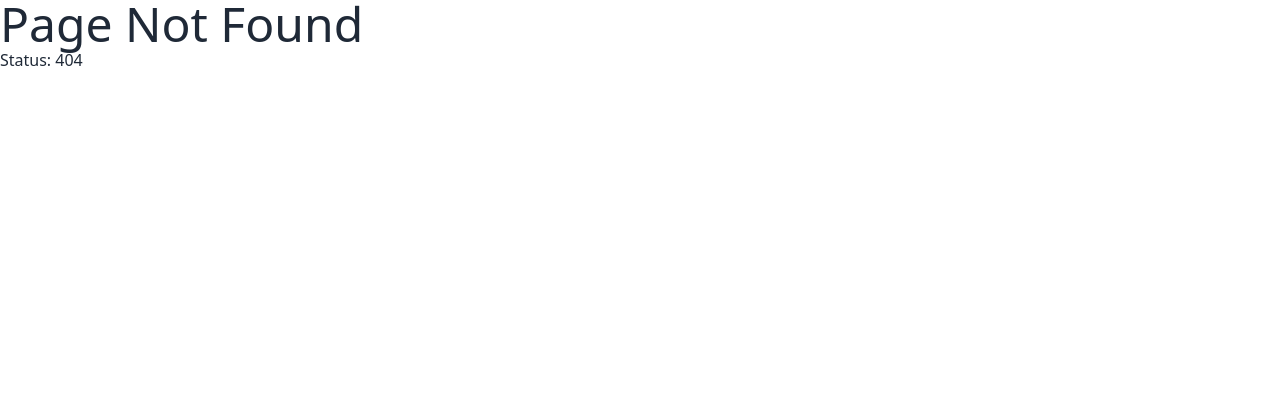
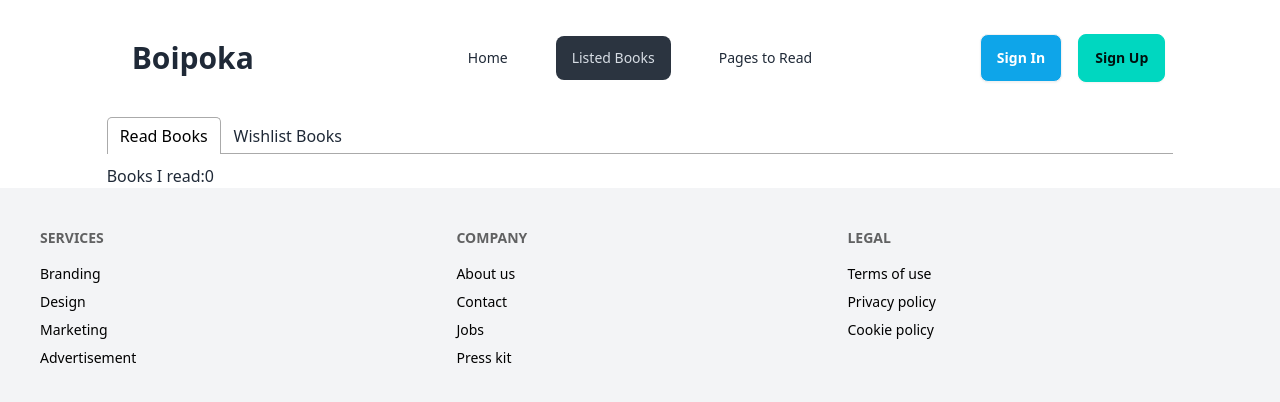
Before and after one commit to marinaakter/boi-poka-project, a React (Vite) app: page /listedBooks in a window 1280 px wide. Before the commit this address had no page. Shown: the top 402 px of the page. Built offline with nearby package versions, Linux system fonts and the light colour scheme.

Commit message:
feat: implement ListedBooks component with tabs for Read and Wishlist books

```diff
--- a/package.json
+++ b/package.json
@@ -16,6 +16,7 @@
     "react-dom": "^18.3.1",
     "react-icons": "^5.3.0",
     "react-router-dom": "^6.28.0",
+    "react-tabs": "^6.0.2",
     "sort-by": "^1.2.0"
   },
   "devDependencies": {
--- a/src/components/BookDetail/BookDetail.jsx
+++ b/src/components/BookDetail/BookDetail.jsx
@@ -27,7 +27,6 @@ const BookDetail = () => {
     2. where to store: => database
     3. array, list, collection:
     4. check if the book is already readlist or not. If not then add to the book to the list. if yes, do not add the book
-
     */
     addToStoredReadList(id)
 
--- /dev/null
+++ b/src/components/ListedBooks/ListedBooks.jsx
@@ -0,0 +1,41 @@
+import { useEffect, useState } from "react";
+import { useLoaderData } from "react-router-dom";
+import { Tab, Tabs, TabList, TabPanel } from "react-tabs";
+import "react-tabs/style/react-tabs.css";
+import { getStoredReadList } from "../../utility/addToDo";
+import Book from "../Book/Book";
+const ListedBooks = () => {
+  const [readList, setReadList] = useState([]);
+  const allBooks = useLoaderData();
+  useEffect(() => {
+    const storedReadList = getStoredReadList();
+    const storedReadListInt = storedReadList.map((id) => parseInt(id));
+    const readBookList = allBooks.filter((book) =>
+      storedReadListInt.includes(book.bookId)
+    );
+
+    setReadList(readBookList);
+  }, []);
+  return (
+    <div>
+      <Tabs>
+        <TabList>
+          <Tab>Read Books</Tab>
+          <Tab>Wishlist Books</Tab>
+        </TabList>
+
+        <TabPanel>
+          <h2>Books I read:{readList.length} </h2>
+          {readList.map((book) => (
+            <Book key={book.bookId} book={book}></Book>
+          ))}
+        </TabPanel>
+        <TabPanel>
+          <h2>My WishList</h2>
+        </TabPanel>
+      </Tabs>
+    </div>
+  );
+};
+
+export default ListedBooks;
--- a/src/components/Navbar/Navbar.jsx
+++ b/src/components/Navbar/Navbar.jsx
@@ -10,7 +10,7 @@ const Navbar = () => {
           </NavLink>
         </li>
         <li>
-          <NavLink className="py-3" to="/">
+          <NavLink className="py-3" to="/listedBooks">
             Listed Books
           </NavLink>
         </li>
--- a/src/main.jsx
+++ b/src/main.jsx
@@ -10,6 +10,7 @@ import ErrorPage from './components/ErrorPage/ErrorPage';
 import Home from './components/Home.jsx/Home';
 import Dashboard from './components/Dashboard/Dashboard';
 import BookDetail from './components/BookDetail/BookDetail';
+import ListedBooks from './components/ListedBooks/ListedBooks';
 
 const router = createBrowserRouter([
   {
@@ -27,6 +28,11 @@ const router = createBrowserRouter([
         loader: ()=>fetch('./booksData.json')
       },
       {
+        path: 'listedBooks',
+        element: <ListedBooks></ListedBooks>,
+        loader: () => fetch('./booksData.json')
+      },
+      {
         path: 'dashboard',
         element: <Dashboard></Dashboard>
       }
--- a/src/utility/addToDo.js
+++ b/src/utility/addToDo.js
@@ -43,4 +43,4 @@ const addToStoredWishList = (id) => {
     }
 }
 
-export {addToStoredReadList, addToStoredWishList}
+export {getStoredReadList, addToStoredReadList, addToStoredWishList}
```
Also changed, not shown: 1 other file (tests, documents, lock files or other folders).
